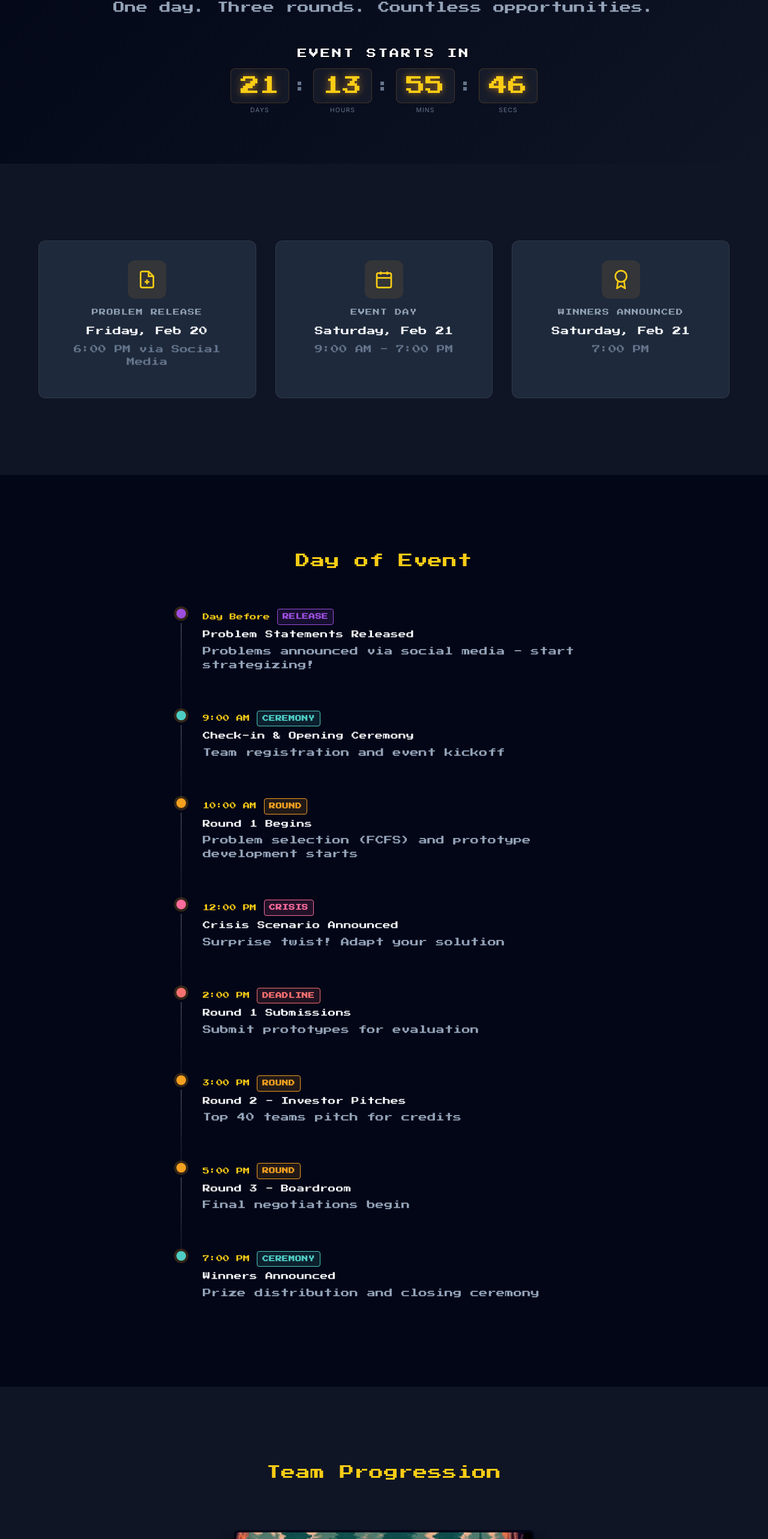
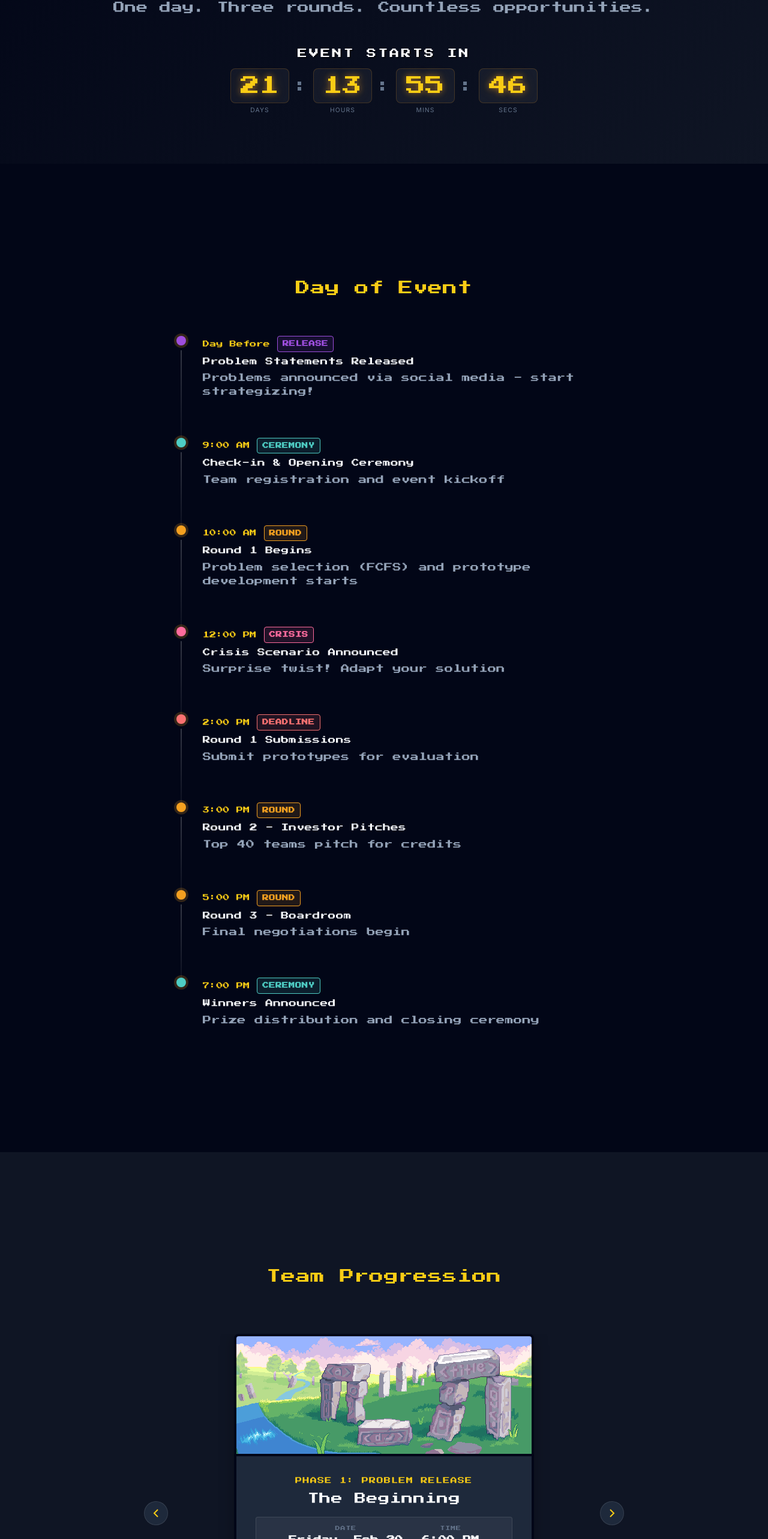
Before and after one commit to parthggote/TechNegotia, a Next.js app: page /schedule in a window 1280 px wide. Shown: the part 222-2788 px from the top of the page at 60% size. Built offline with nearby package versions, Linux system fonts and the light colour scheme; a web font is replaced by a local one.

Commit message:
TN-03:Schedule page improvemnts and timer correction

```diff
--- a/src/app/schedule/page.module.css
+++ b/src/app/schedule/page.module.css
@@ -37,12 +37,14 @@
 
 /* Sections */
 .section {
-    padding: var(--space-16) 0;
+    padding: 12rem 0;
+    /* Increased from var(--space-16) which is 8rem */
     background: var(--bg-dark);
 }
 
 .sectionDark {
-    padding: var(--space-16) 0;
+    padding: 12rem 0;
+    /* Increased from var(--space-16) which is 8rem */
     background: var(--bg-darker);
 }
 
--- a/src/app/schedule/page.tsx
+++ b/src/app/schedule/page.tsx
@@ -32,70 +32,7 @@ export default function SchedulePage() {
                     </div>
                 </section>
 
-                {/* Key Dates */}
-                <section className={styles.section}>
-                    <div className={styles.container}>
-                        <div className={styles.keyDatesGrid}>
-                            <div className={styles.keyDateCard}>
-                                <div className={styles.keyDateIcon}>
-                                    <svg width="32" height="32" viewBox="0 0 24 24" fill="none" stroke="currentColor" strokeWidth="2">
-                                        <path d="M14 2H6a2 2 0 0 0-2 2v16a2 2 0 0 0 2 2h12a2 2 0 0 0 2-2V8z" />
-                                        <polyline points="14 2 14 8 20 8" />
-                                        <line x1="12" y1="18" x2="12" y2="12" />
-                                        <line x1="9" y1="15" x2="15" y2="15" />
-                                    </svg>
-                                </div>
-                                <h3>Problem Release</h3>
-                                <p className={styles.keyDateValue}>
-                                    {EVENT_CONFIG.problemReleaseDate.toLocaleDateString('en-US', {
-                                        weekday: 'long',
-                                        month: 'short',
-                                        day: 'numeric'
-                                    })}
-                                </p>
-                                <p className={styles.keyDateTime}>6:00 PM via Social Media</p>
-                            </div>
 
-                            <div className={styles.keyDateCard}>
-                                <div className={styles.keyDateIcon}>
-                                    <svg width="32" height="32" viewBox="0 0 24 24" fill="none" stroke="currentColor" strokeWidth="2">
-                                        <rect x="3" y="4" width="18" height="18" rx="2" ry="2" />
-                                        <line x1="16" y1="2" x2="16" y2="6" />
-                                        <line x1="8" y1="2" x2="8" y2="6" />
-                                        <line x1="3" y1="10" x2="21" y2="10" />
-                                    </svg>
-                                </div>
-                                <h3>Event Day</h3>
-                                <p className={styles.keyDateValue}>
-                                    {EVENT_CONFIG.eventDate.toLocaleDateString('en-US', {
-                                        weekday: 'long',
-                                        month: 'short',
-                                        day: 'numeric'
-                                    })}
-                                </p>
-                                <p className={styles.keyDateTime}>9:00 AM - 7:00 PM</p>
-                            </div>
-
-                            <div className={styles.keyDateCard}>
-                                <div className={styles.keyDateIcon}>
-                                    <svg width="32" height="32" viewBox="0 0 24 24" fill="none" stroke="currentColor" strokeWidth="2">
-                                        <circle cx="12" cy="8" r="7" />
-                                        <polyline points="8.21 13.89 7 23 12 20 17 23 15.79 13.88" />
-                                    </svg>
-                                </div>
-                                <h3>Winners Announced</h3>
-                                <p className={styles.keyDateValue}>
-                                    {EVENT_CONFIG.eventDate.toLocaleDateString('en-US', {
-                                        weekday: 'long',
-                                        month: 'short',
-                                        day: 'numeric'
-                                    })}
-                                </p>
-                                <p className={styles.keyDateTime}>7:00 PM</p>
-                            </div>
-                        </div>
-                    </div>
-                </section>
 
                 {/* Timeline Section */}
                 <section className={styles.sectionDark}>
--- a/src/components/ProgressionCarousel/ProgressionCarousel.module.css
+++ b/src/components/ProgressionCarousel/ProgressionCarousel.module.css
@@ -119,6 +119,36 @@
     line-height: 1.4;
 }
 
+.dateInfo {
+    display: flex;
+    justify-content: center;
+    gap: var(--space-6);
+    margin-bottom: var(--space-4);
+    padding: var(--space-3);
+    background: rgba(255, 255, 255, 0.05);
+    border-radius: var(--radius-sm);
+    border: 1px solid rgba(255, 255, 255, 0.1);
+}
+
+.dateItem {
+    display: flex;
+    flex-direction: column;
+    gap: 2px;
+}
+
+.dateLabel {
+    font-family: var(--font-pixel);
+    font-size: 0.5rem;
+    color: var(--text-muted);
+    letter-spacing: 0.1em;
+}
+
+.dateValue {
+    font-size: 0.85rem;
+    font-weight: 600;
+    color: var(--text-primary);
+}
+
 .description {
     font-size: 0.95rem;
     color: var(--text-secondary);
--- a/src/components/ProgressionCarousel/ProgressionCarousel.tsx
+++ b/src/components/ProgressionCarousel/ProgressionCarousel.tsx
@@ -7,23 +7,29 @@ import styles from "./ProgressionCarousel.module.css";
 const PROGRESSION_STEPS = [
     {
         id: 1,
-        label: "Phase 1: Registration",
-        title: "Join the Adventure",
-        description: "Register your team and get ready. The journey begins with choosing your problem statement.",
+        label: "Phase 1: Problem Release",
+        title: "The Beginning",
+        description: "Review the problem statements released via social media and start strategizing your approach.",
+        date: "Friday, Feb 20",
+        time: "6:00 PM",
         image: "/html-parralax-combined.gif"
     },
     {
         id: 2,
-        label: "Phase 2: The Challenge",
+        label: "Phase 2: Event Day",
         title: "Build & Adapt",
-        description: "Develop your prototype. Sudden crisis scenarios will test your team's resilience and adaptability.",
+        description: "Build your prototype, handle the crisis scenario, and prepare for the investor pitch.",
+        date: "Saturday, Feb 21",
+        time: "9:00 AM - 7:00 PM",
         image: "/fire-animation.gif"
     },
     {
         id: 3,
-        label: "Phase 3: Victory",
-        title: "Pitch & Conquer",
-        description: "Secure investment credits and defend your valuation in the boardroom. Only the best survive.",
+        label: "Phase 3: Finale",
+        title: "Winners Announced",
+        description: "The final verdict. Winners are announced and prizes are distributed during the closing ceremony.",
+        date: "Saturday, Feb 21",
+        time: "7:00 PM",
         image: "/javascript-course-banner.gif"
     }
 ];
@@ -44,7 +50,7 @@ export default function ProgressionCarousel() {
     useEffect(() => {
         const timer = setInterval(() => {
             nextSlide();
-        }, 5000); // Change slide every 5 seconds
+        }, 8000); // Change slide every 8 seconds
 
         return () => clearInterval(timer);
     }, [nextSlide]); // Re-creates timer when nextSlide changes (or dependencies change)
@@ -91,6 +97,18 @@ export default function ProgressionCarousel() {
                                 <div className={styles.content}>
                                     <div className={styles.stepLabel}>{step.label}</div>
                                     <h3 className={styles.title}>{step.title}</h3>
+
+                                    <div className={styles.dateInfo}>
+                                        <div className={styles.dateItem}>
+                                            <span className={styles.dateLabel}>DATE</span>
+                                            <span className={styles.dateValue}>{step.date}</span>
+                                        </div>
+                                        <div className={styles.dateItem}>
+                                            <span className={styles.dateLabel}>TIME</span>
+                                            <span className={styles.dateValue}>{step.time}</span>
+                                        </div>
+                                    </div>
+
                                     <p className={styles.description}>{step.description}</p>
                                 </div>
                             </div>
```
